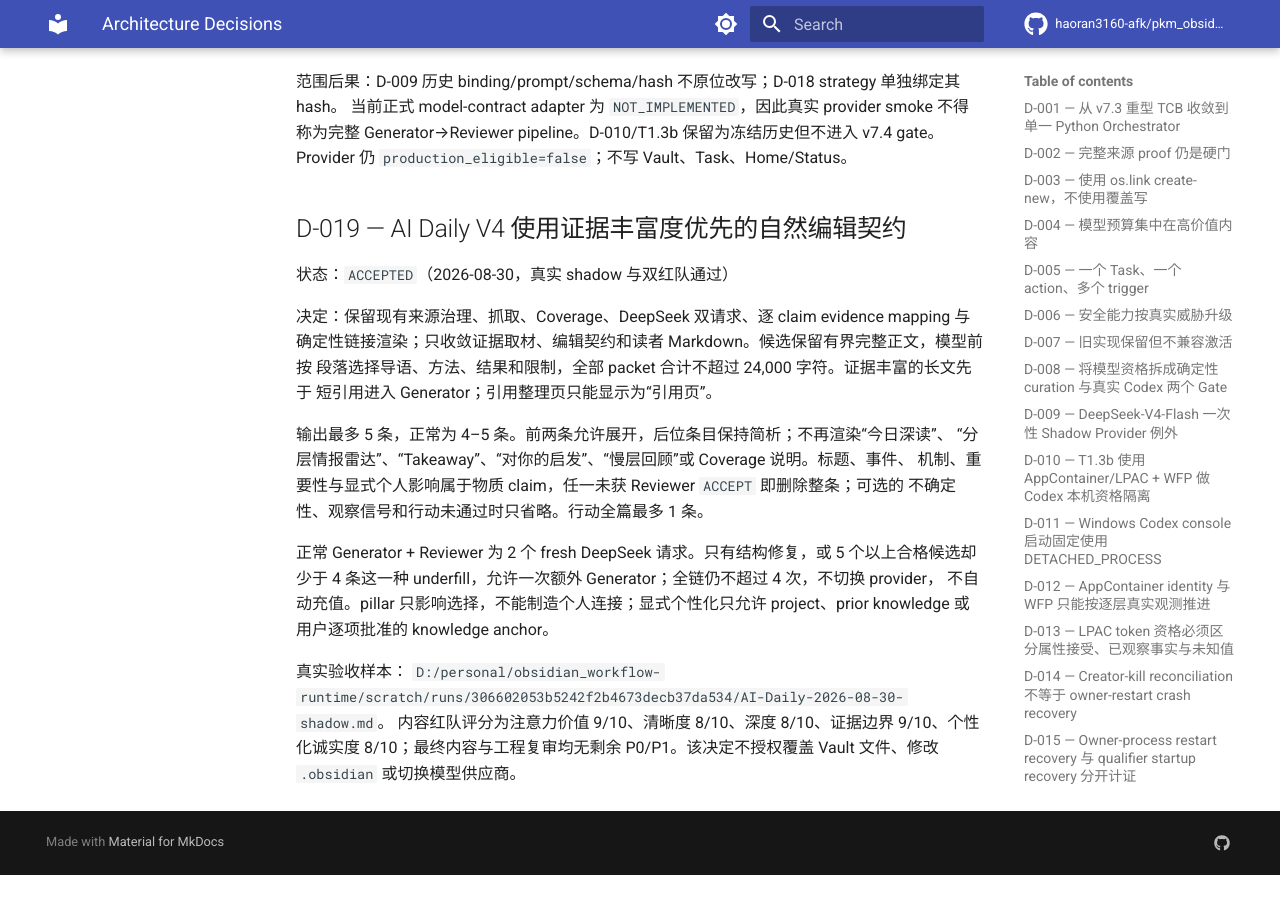
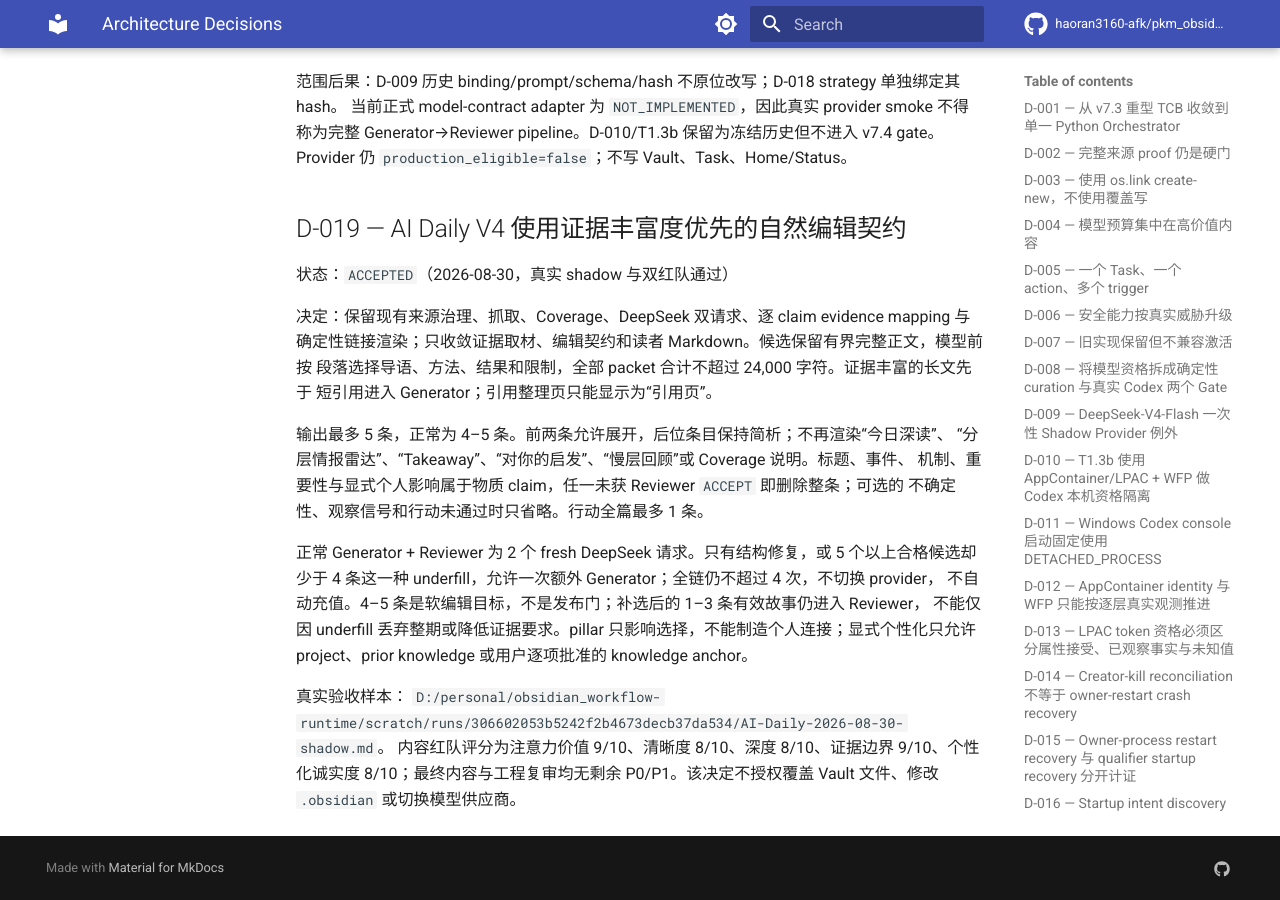
Before and after one commit to haoran3160-afk/pkm_obsidian_workflow, an MkDocs documentation site: the page built from docs/agentic/decisions.md, in a window 1280 px wide and 900 px high, scrolled down 13513 px. Built offline with MkDocs 1.6.1 and Material for MkDocs 9.7.7, drawn with Linux system fonts in a browser that asks for light colours; comment, search, counter and statistics services are not loaded; before the commit the page ends 14388 px from its top, so only the background shows below that.

```diff
--- a/docs/agentic/decisions.md
+++ b/docs/agentic/decisions.md
@@ -515,7 +515,8 @@ Generator→Reviewer pipeline。D-010/T1.3b 保留为冻结历史但不进入 v7
 
 正常 Generator + Reviewer 为 2 个 fresh DeepSeek 请求。只有结构修复，或 5 个以上合格候选却
 少于 4 条这一种 underfill，允许一次额外 Generator；全链仍不超过 4 次，不切换 provider，
-不自动充值。pillar 只影响选择，不能制造个人连接；显式个性化只允许 project、prior knowledge
+不自动充值。4–5 条是软编辑目标，不是发布门；补选后的 1–3 条有效故事仍进入 Reviewer，
+不能仅因 underfill 丢弃整期或降低证据要求。pillar 只影响选择，不能制造个人连接；显式个性化只允许 project、prior knowledge
 或用户逐项批准的 knowledge anchor。
 
 真实验收样本：
```
Also changed, not shown: docs/agentic/spec.md (+2 -1 lines), 2 other files.
